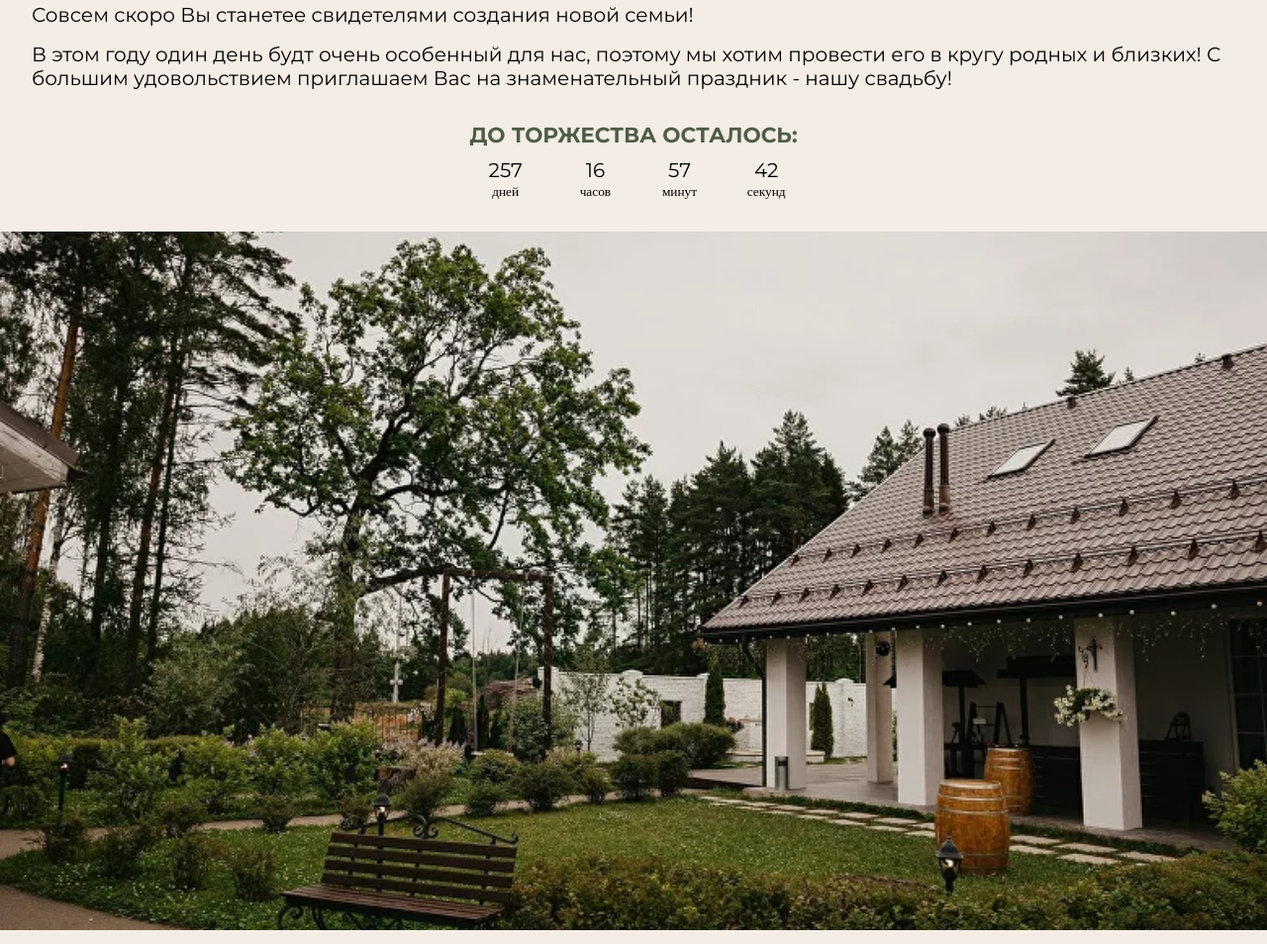
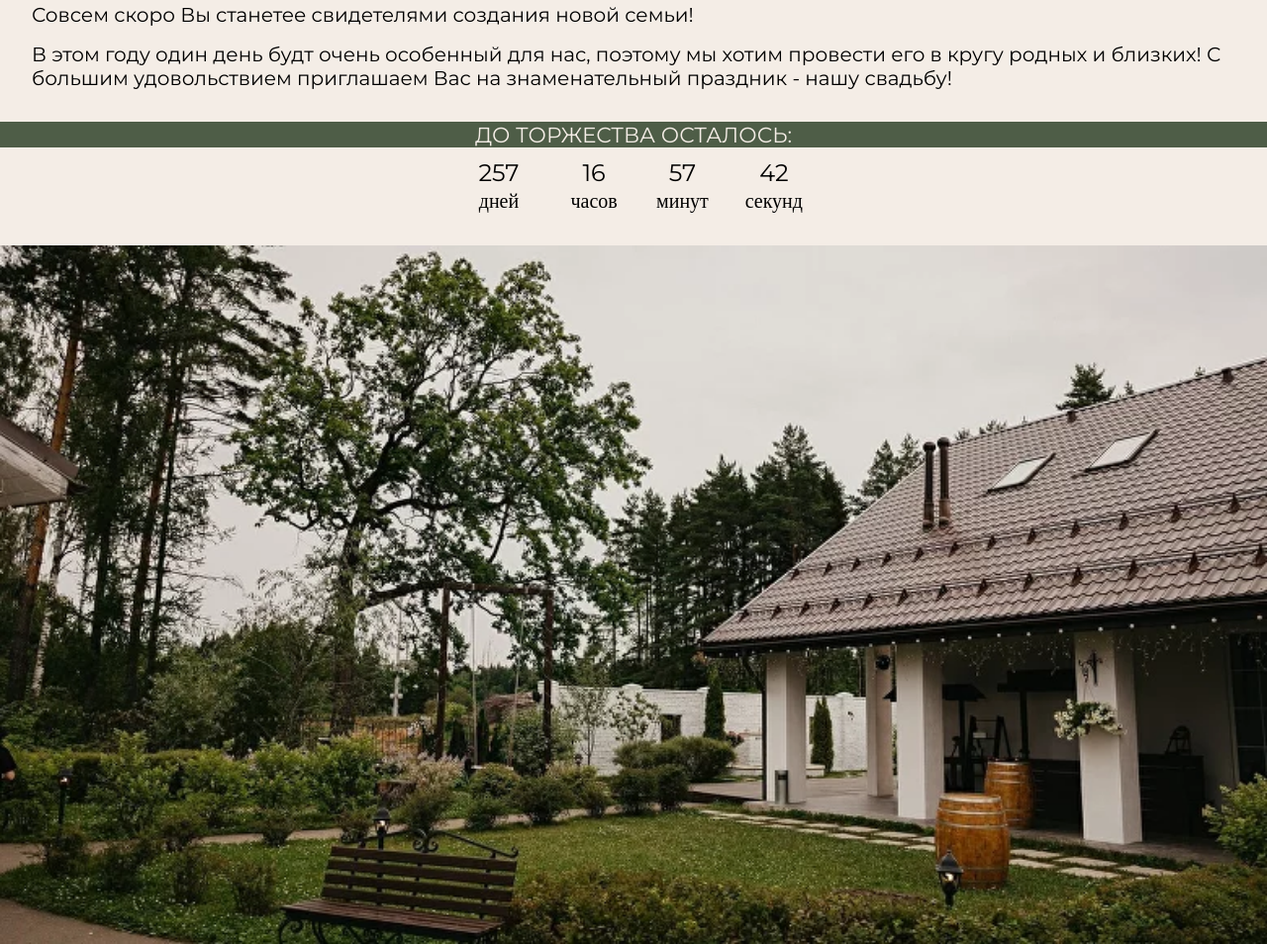
Before and after one commit to alenavin/wedding-invitation, a website: page index.html in a window 1280 px wide. Shown: the part 1080-2034 px from the top of the page at 99% size. Drawn offline with Linux system fonts and the light colour scheme.

Commit message:
countdown style

```diff
--- a/sass/layout.scss
+++ b/sass/layout.scss
@@ -32,6 +32,7 @@ p {
 
 h3 {
   font-family: $p-font;
+  font-weight: 600;
   padding: $p-padding-left;
   font-size: 1.35rem;
   color: $color-secondary;
@@ -39,18 +40,31 @@ h3 {
   text-align: center;
 }
 
+.counter {
+  background-color: $color-secondary;
+}
+
 .countdown-wrapper {
   //height: 10rem;
   margin: $section-margin;
 }
+
+.countdown-wrapper h3 {
+  background-color: $color-secondary;
+  color: $color-primary;
+  font-weight: 400;
+}
+
 .countdown {
   display: flex;
   justify-self: center;
   margin: 0.7rem 0;
 }
 
-.time {
+.time,
+.time p {
   text-align: center;
+  font-size: 1.5rem;
 }
 
 .location {
```
Also changed, not shown: css/style.css.
